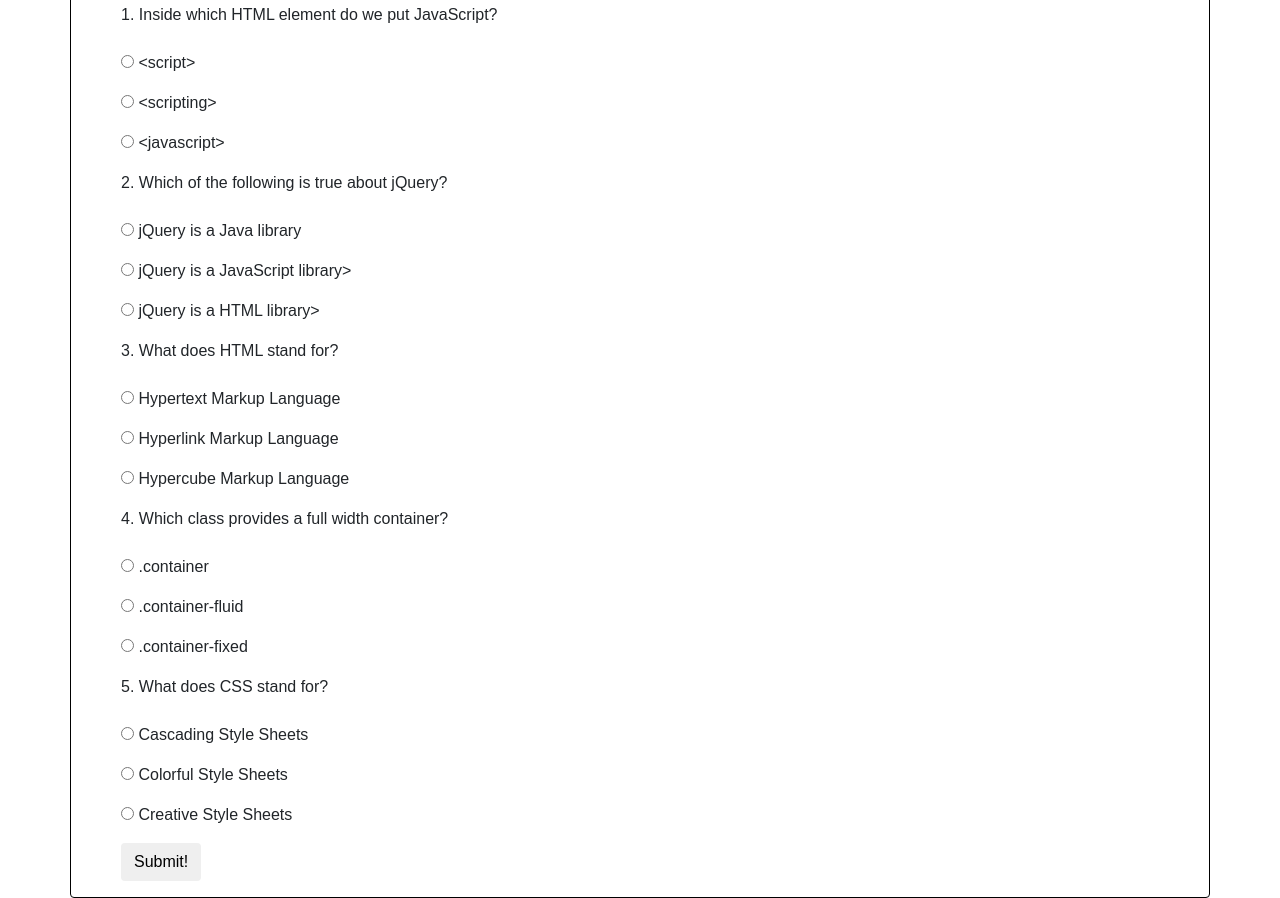
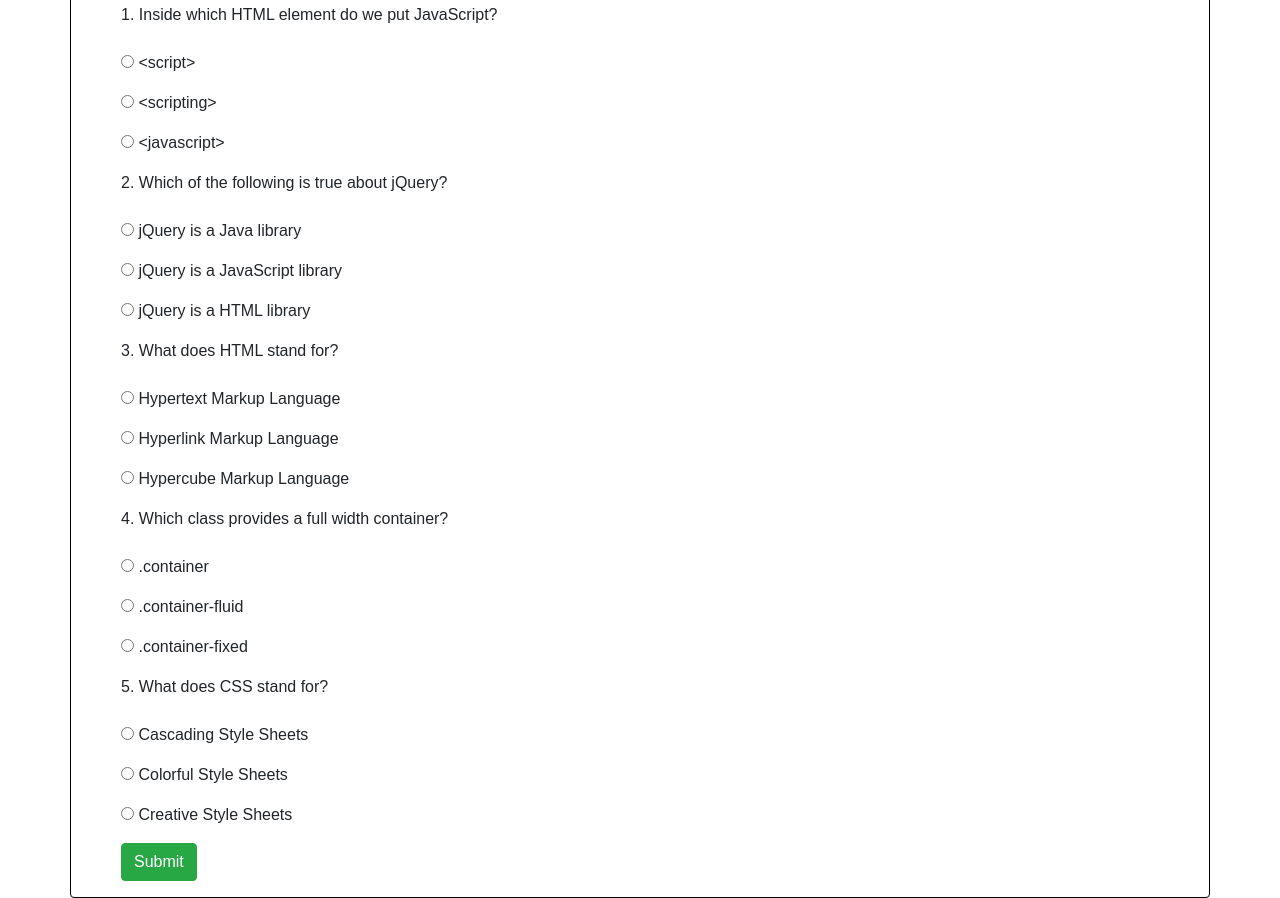
Before and after one commit to Kazammy/quiz, a plain HTML site: page index.html in a window 1280 px wide. Shown: the part 214-1112 px from the top of the page. Drawn offline with nearby package versions, Linux system fonts and the light colour scheme; a script that the page names is missing.

Commit message:
Added styling to HTML components

```diff
--- a/index.html
+++ b/index.html
@@ -45,8 +45,8 @@
             <div class="radio">
               <p><label> 2. Which of the following is true about jQuery?</p>
                 <p><input type="radio" name="java" value="java"> jQuery is a Java library</input></p>
-                <p><input type="radio" name="javascript" value="javascript"> jQuery is a JavaScript library></input></p>
-                <p><input type="radio" name="html" value="html"> jQuery is a HTML library> </input></p>
+                <p><input type="radio" name="javascript" value="javascript"> jQuery is a JavaScript library</input></p>
+                <p><input type="radio" name="html" value="html"> jQuery is a HTML library</input></p>
               </label></p>
             </div>
           </div>
@@ -86,7 +86,7 @@
 
           <div class="row">
 
-            <p><button type="submit" class="btn">Submit!</button></p>
+            <p><button type="submit" class="btn btn-success" id="green">Submit</button></p>
 
           </div>
 
```
